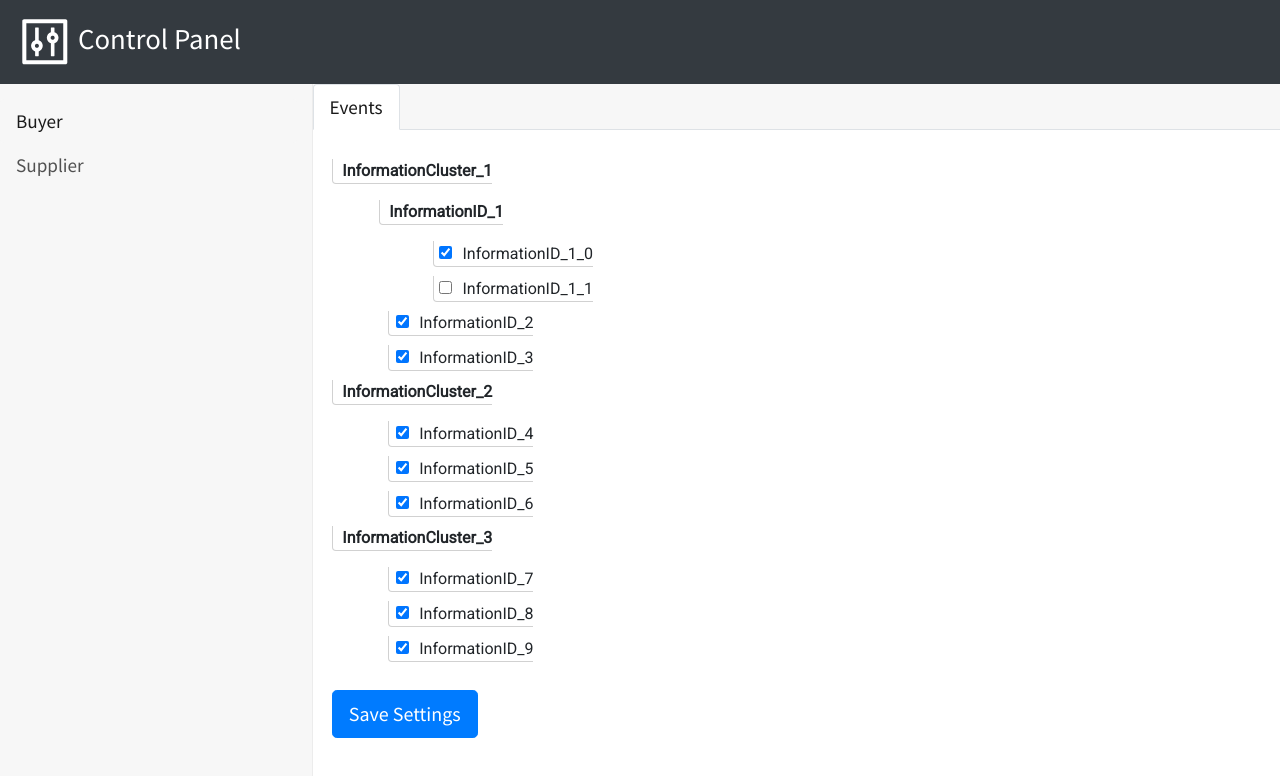
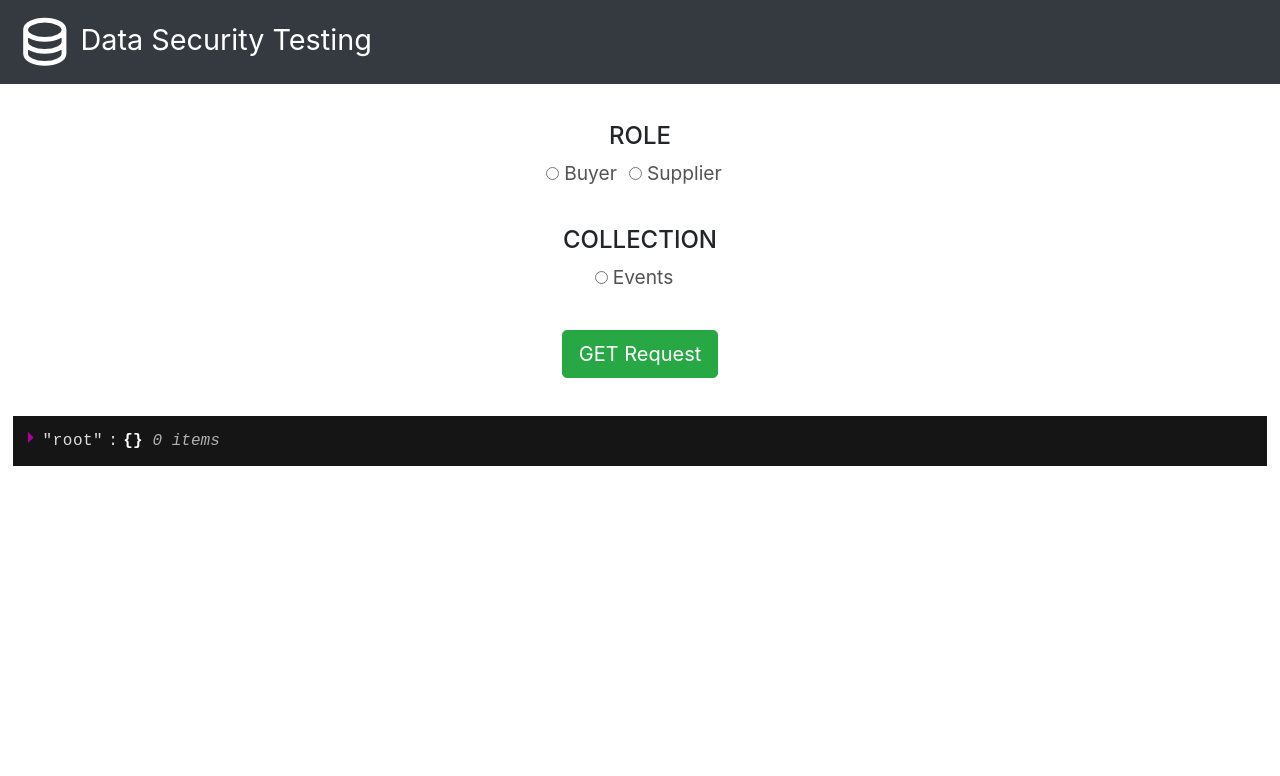
Before and after one commit to mir-sam-ali/DataAccessManager-UI, a React (Create React App) app: page /#/ in a window 1280 px wide. Shown: the top 776 px of the page. Built offline with nearby package versions, Linux system fonts and the light colour scheme.

Commit message:
Data viewing page

```diff
--- a/package.json
+++ b/package.json
@@ -6,12 +6,14 @@
     "@testing-library/jest-dom": "^5.14.1",
     "@testing-library/react": "^11.2.7",
     "@testing-library/user-event": "^12.8.3",
+    "axios": "^0.21.1",
     "bootstrap": "^4.6.0",
     "lodash": "^4.17.21",
     "react": "^17.0.2",
     "react-bootstrap": "^1.6.1",
     "react-dom": "^17.0.2",
     "react-icons": "^4.2.0",
+    "react-json-view": "^1.21.3",
     "react-router-dom": "^5.2.0",
     "react-scripts": "4.0.3",
     "web-vitals": "^1.1.2"
--- a/src/App.js
+++ b/src/App.js
@@ -1,6 +1,6 @@
 import { HashRouter, Route, Switch } from 'react-router-dom';
 import AdminConfig from './Components/AdminConfig/AdminConfig';
-// import DataAccess from './Components/DataAccess/DataAccess';
+import DataAccess from './Components/DataAccess/DataAccess';
 import './App.css';
 
 function App() {
@@ -8,8 +8,8 @@ function App() {
     <HashRouter basename="/">
       <div className="App">
         <Switch>
-          {/* <Route path={'/'} exact component={DataAccess} /> */}
-          <Route path={['/', 'config']} component={AdminConfig} />
+          <Route path={'/'} exact component={DataAccess} />
+          <Route path={'/config'} component={AdminConfig} />
         </Switch>
       </div>
     </HashRouter>
--- /dev/null
+++ b/src/Components/DataAccess/CollectionSelect/CollectionSelect.css
@@ -0,0 +1,8 @@
+.CollectionSelect {
+  margin: 3% 1%;
+}
+
+.radio-CollectionSelect {
+  font-size: 1.2rem;
+  color: rgba(26, 26, 26, 0.75);
+}
--- /dev/null
+++ b/src/Components/DataAccess/CollectionSelect/CollectionSelect.js
@@ -0,0 +1,37 @@
+import React, { useState, useEffect } from 'react';
+import { Form } from 'react-bootstrap';
+import collectionJSON from '../../AdminConfig/placeholder_data/collections.json';
+import './CollectionSelect.css';
+
+const CollectionSelect = (props) => {
+  const [collections, setCollections] = useState([]);
+
+  useEffect(() => {
+    setCollections(collectionJSON.collections);
+  }, []);
+  return (
+    <Form className="CollectionSelect">
+      <div
+        className="mb-3"
+        onChange={(e) => {
+          props.selectCollectionHandler(e);
+        }}
+      >
+        <h4>COLLECTION</h4>
+        {collections.map((collectionName) => (
+          <Form.Check
+            className="radio-CollectionSelect"
+            inline
+            label={collectionName}
+            name={'collection'}
+            key={collectionName}
+            value={collectionName}
+            type="radio"
+          />
+        ))}
+      </div>
+    </Form>
+  );
+};
+
+export default CollectionSelect;
--- /dev/null
+++ b/src/Components/DataAccess/DataAccess.css
@@ -0,0 +1,6 @@
+.root-DataAccess {
+  height: 100%;
+}
+
+.button-div-DataAccess {
+}
--- a/src/Components/DataAccess/DataAccess.js
+++ b/src/Components/DataAccess/DataAccess.js
@@ -1,9 +1,67 @@
-import React from 'react';
+import React, { useState } from 'react';
+import { Navbar, Button } from 'react-bootstrap';
+import { HiOutlineDatabase } from 'react-icons/hi';
+import ReactJson from 'react-json-view';
+
+import CollectionSelect from './CollectionSelect/CollectionSelect';
+import './DataAccess.css';
+import RoleSelect from './RoleSelect/RoleSelect';
+import axios from 'axios';
 
 const DataAccess = () => {
+  const [role, setRole] = useState(null);
+  const [collection, setCollection] = useState(null);
+  const [jsonContent, setJsonContent] = useState({});
+
+  const selectRoleHandler = (e) => {
+    console.log(e.target.value);
+    setRole(e.target.value);
+  };
+
+  const selectCollectionHandler = (e) => {
+    console.log(e.target.value);
+    setCollection(e.target.value);
+  };
+
+  const getRequestHandler = () => {
+    if (role && collection) {
+      axios.get('https://jsonplaceholder.typicode.com/todos/1').then((res) => {
+        setJsonContent(res);
+      });
+    } else {
+      window.alert('Select role and collection');
+    }
+  };
+
   return (
-    <div>
-      <h1> Data Access</h1>
+    <div className="root-DataAccess">
+      <Navbar bg="dark" variant="dark">
+        <Navbar.Brand href="#home" style={{ fontSize: '1.8em' }}>
+          <HiOutlineDatabase
+            color="white"
+            size="2em"
+            style={{ marginRight: '2%' }}
+          />
+          Data Security Testing
+        </Navbar.Brand>
+      </Navbar>
+      <div>
+        <RoleSelect selectRoleHandler={selectRoleHandler} />
+      </div>
+      <div>
+        <CollectionSelect selectCollectionHandler={selectCollectionHandler} />
+      </div>
+
+      <div className="button-div-DataAccess">
+        <Button variant="success" size="lg" onClick={getRequestHandler}>
+          GET Request
+        </Button>
+      </div>
+      <ReactJson
+        src={jsonContent}
+        theme="summerfruit"
+        style={{ textAlign: 'start', margin: '3% 1%', padding: '1%' }}
+      />
     </div>
   );
 };
--- /dev/null
+++ b/src/Components/DataAccess/RoleSelect/RoleSelect.css
@@ -0,0 +1,8 @@
+.RoleSelect {
+  margin: 3% 1%;
+}
+
+.radio-RoleSelect {
+  font-size: 1.2rem;
+  color: rgba(26, 26, 26, 0.75);
+}
--- /dev/null
+++ b/src/Components/DataAccess/RoleSelect/RoleSelect.js
@@ -0,0 +1,37 @@
+import React, { useState, useEffect } from 'react';
+import { Form } from 'react-bootstrap';
+import rolesJSON from '../../AdminConfig/placeholder_data/roles.json';
+import './RoleSelect.css';
+
+const RoleSelect = (props) => {
+  const [roles, setRoles] = useState([]);
+
+  useEffect(() => {
+    setRoles(rolesJSON.roles);
+  }, []);
+  return (
+    <Form className="RoleSelect">
+      <div
+        className="mb-3"
+        onChange={(e) => {
+          props.selectRoleHandler(e);
+        }}
+      >
+        <h4>ROLE</h4>
+        {roles.map((roleName) => (
+          <Form.Check
+            className="radio-RoleSelect"
+            inline
+            label={roleName}
+            name={'role'}
+            key={roleName}
+            value={roleName}
+            type="radio"
+          />
+        ))}
+      </div>
+    </Form>
+  );
+};
+
+export default RoleSelect;
```
Also changed, not shown: 1 other file (tests, documents, lock files or other folders).
